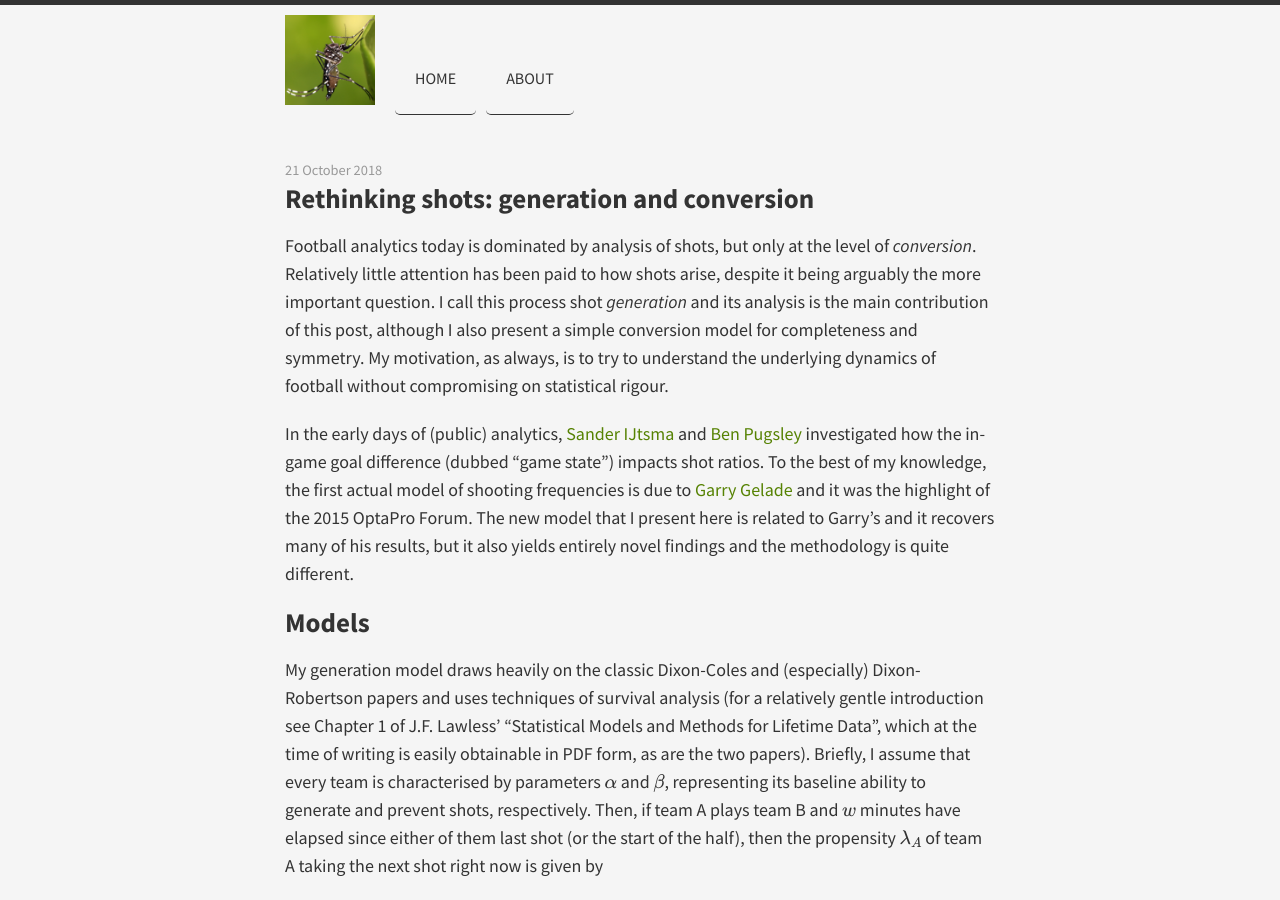
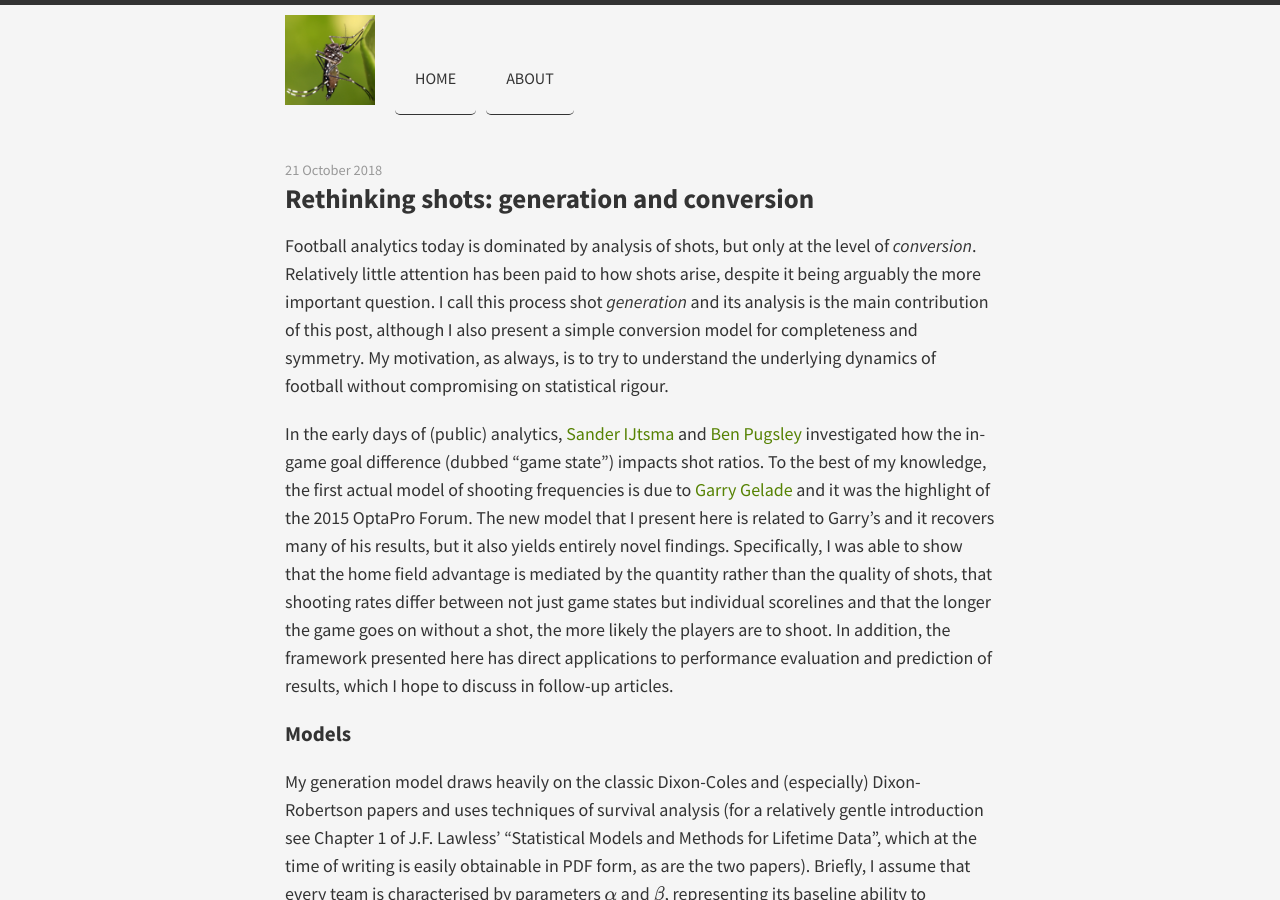
Before and after one commit to huffyhenry/huffyhenry.github.io, a Jekyll site: the page built from _posts/2018-10-21-rethinking-shots.md, in a window 1280 px wide and 900 px high. Built offline with Jekyll 4.4.1, drawn with Linux system fonts in a browser that asks for light colours; formulas are drawn with MathJax 3; some of the changed text lies outside the part shown.

Commit message:
Give people a reason to care

```diff
--- a/_posts/2018-10-21-rethinking-shots.md
+++ b/_posts/2018-10-21-rethinking-shots.md
@@ -21,9 +21,15 @@ shooting frequencies is due to
 [Garry Gelade](http://business-analytic.co.uk/blog/goals-change-games-the-effect-of-game-state-on-attack-intensity/)
 and it was the highlight of the 2015 OptaPro Forum. The new model that I present here is
 related to Garry's and it recovers many of his results, but it also
-yields entirely novel findings and the methodology is quite different.
+yields entirely novel findings. Specifically, I was able to show that the
+home field advantage is mediated by the quantity rather than the quality of shots,
+that shooting rates
+differ between not just game states but individual scorelines and that the longer the game
+goes on without a shot, the more likely the players are to shoot. In addition, the
+framework presented here has direct applications to performance evaluation and
+prediction of results, which I hope to discuss in follow-up articles.
 
-## Models
+### Models
 
 My generation model draws heavily on the classic Dixon-Coles and
 (especially) Dixon-Robertson papers and uses techniques of survival analysis (for a
@@ -72,7 +78,7 @@ independently of other shots -- I'm going to deal with them at a later
 stage. This process left me with 9439 records. I coded and fitted my
 models in Stan.
 
-## Results
+### Results
 
 The scatter plots on Figure 1 below show the fitted team profiles, that is to say the
 $\alpha$ and $\beta$ coefficients from both models, translated into shot waiting times and
@@ -107,7 +113,7 @@ conversion model was slightly negative, although not statistically different fro
 </figure>
 
 
-## Conclusions
+### Conclusions
 
 By modeling shot generation and shot conversion with separate but parallel models,
 we learnt the following:
```
Also changed, not shown: other parts of _posts/2018-10-21-rethinking-shots.md (+1 -1 lines).
